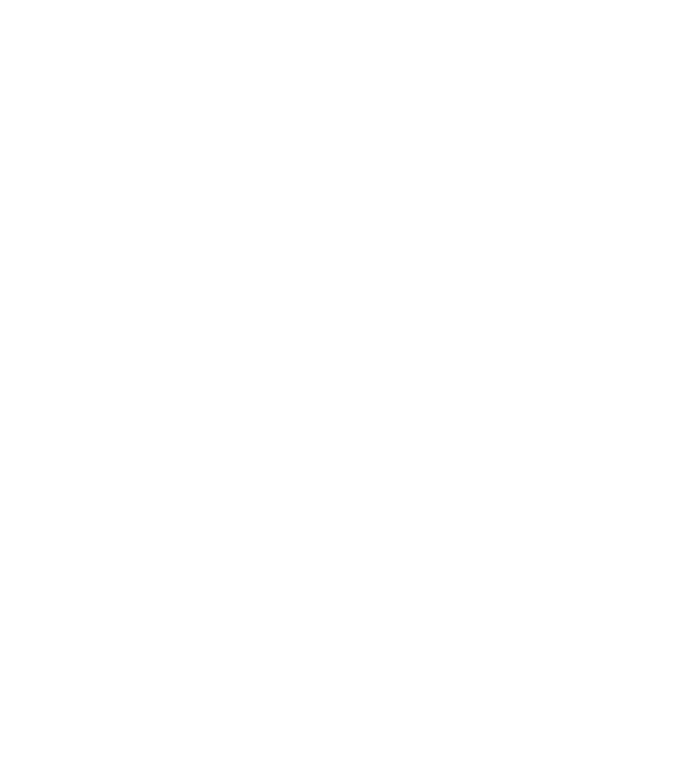
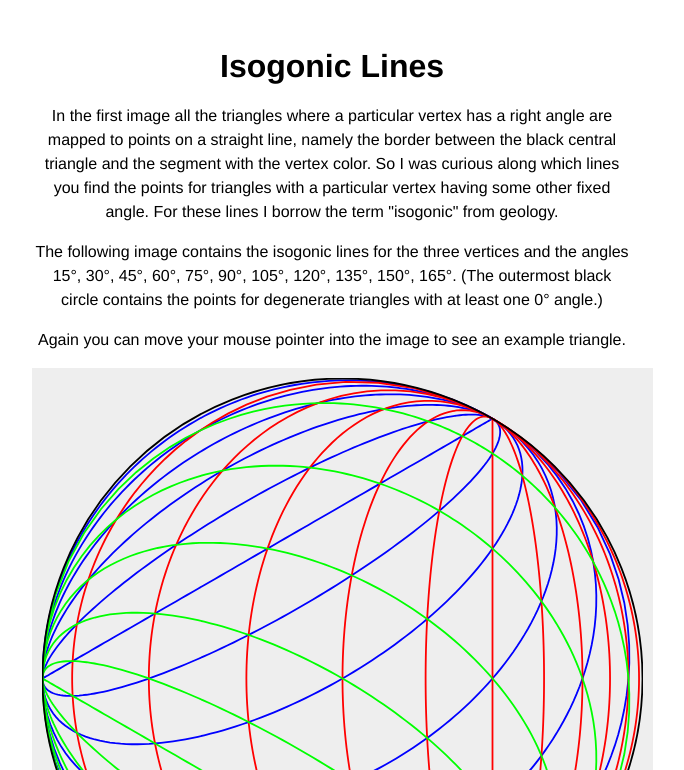
Before and after one commit to hcschuetz/acute-obtuse-triangles, a Preact app: page / in a window 1280 px wide. Shown: the part 1750-2520 px from the top of the page, without its empty margins (308-992 px from the left). Before the commit the page ends 1800 px from the top, so only its background shows below. Built offline with nearby package versions, Linux system fonts and the light colour scheme.

Commit message:
Added isogonic lines
Also tweaked some of the existing code
so that we can re-use the mouse handling
(to draw example triangles).

```diff
--- a/src/app.tsx
+++ b/src/app.tsx
@@ -1,5 +1,8 @@
 import { useEffect, useRef, useState } from 'preact/hooks'
+import type { TargetedEvent } from 'preact/compat';
+
 import './app.css';
+
 
 const n = 1e5;
 const size = 600;
@@ -77,7 +80,7 @@
   const [mouseTriangle, setMouseTriangle] = useState<[Point, Point, Point]>();
   const [angles, setAngles] = useState<[number, number, number]>();
   const [text, setText] = useState("");
-  function handleMouse(event: MouseEvent) {
+  function handleMouse(event: TargetedEvent<Element, MouseEvent>) {
     // TODO decompose this into several functions
 
     const t: Array<string | number> = ["Debug Output:"];
@@ -85,11 +88,8 @@
       setMouseTriangle(undefined);
       setAngles(undefined);
 
-      const canvas = canvasRef.current;
-      if (!canvas) return;
-
       // convert browser coordinates to our logical coordinates
-      const {left, top} = canvas.getBoundingClientRect();
+      const {left, top} = event.currentTarget.getBoundingClientRect();
       const {clientX, clientY} = event;
       const x = ((clientX - left - padding - dotSize/2) / size - .5);
       const y = ((clientY - top  - padding - dotSize/2) / size - .5);
@@ -163,6 +163,15 @@
     }
   }
 
+  const mousePosToTriangle = {
+    onMouseMove: handleMouse,
+    onMouseEnter: handleMouse,
+    onMouseLeave: () => {
+      setMouseTriangle(undefined);
+      setAngles(undefined);
+    },
+  };
+
   useEffect(() => {
     const canvas = canvasRef.current;
     if (!canvas) return;
@@ -226,13 +235,8 @@
         <div style={{display: "inline-block", width: size + dotSize + 2*padding}}>
           <canvas ref={canvasRef}
             width={size + dotSize} height={size + dotSize}
-            onMouseMove={handleMouse}
-            onMouseEnter={handleMouse}
-            onMouseLeave={() => {
-              setMouseTriangle(undefined);
-              setAngles(undefined);
-            }}
             style={{background: "#eee", padding}}
+            {...mousePosToTriangle}
           ></canvas>
           <div>
             {angleNames.map(obtuse => (
@@ -269,10 +273,76 @@
                 </span>
               </>)
             })}
+            {/* zero width space ensuring text height even without angles: */}
+            &#x200b;
           </div>
         </div>
       </div>
       {!false && <pre>{text}</pre>}
+      <div style={{maxWidth: "600px", margin: "0 auto"}}>
+        <h1>Isogonic Lines</h1>
+        <p>
+          In the first image all the triangles
+          where a particular vertex has a right angle
+          are mapped to points on a straight line,
+          namely the border between the black central triangle and
+          the segment with the vertex color.
+          So I was curious along which lines you find the points for triangles
+          with a particular vertex having some other fixed angle.
+          For these lines I borrow the term "isogonic" from geology.
+        </p>
+        <p>
+          The following image contains the isogonic lines
+          for the three vertices and the angles
+          15°, 30°, 45°, 60°, 75°, 90°, 105°, 120°, 135°, 150°, 165°.
+          (The outermost black circle contains the points for degenerate
+          triangles with at least one 0° angle.)
+        </p>
+        <p>
+          Again you can move your mouse pointer into the image
+          to see an example triangle.
+        </p>
+        <div style={{display: "inline-block", width: size + dotSize + 2*padding}}>
+          <svg width={size + dotSize} height={size + dotSize}
+            style={{background: "#eee", padding}}
+            {...mousePosToTriangle}
+          >
+            <g transform={`
+              translate(${dotSize/2}, ${dotSize/2})
+              scale(${(size)})
+              translate(.5, .5)
+            `}>
+              <g stroke="#00f">
+                <g id="isogons" stroke-width={.003} fill="none">
+                  {(() => {
+                    const A: Point = [1, 0];
+                    return Array.from({length: 13}, (_, i) => {
+                      const 𝛾2 = TAU/12 * i;
+                      const rest = TAU - 𝛾2;
+                      const B: Point = [Math.cos(𝛾2), Math.sin(𝛾2)];
+                      return (
+                        <polyline points={
+                          Array.from({length: 121}, (_, j) => {
+                            const 𝛽2 = -rest/120 * j;
+                            const C: Point = [Math.cos(𝛽2), Math.sin(𝛽2)];
+                            return getTriangleData([A, B, C])?.xy ?? [];
+                          }).flat().join(" ")
+                        }/>
+                      )
+                    })
+                  })()}
+                </g>
+              </g>
+              <g stroke="#f00" transform="rotate(+120)"><use href="#isogons"/></g>
+              <g stroke="#0f0" transform="rotate(-120)"><use href="#isogons"/></g>
+              <circle r={.5} stroke-width={.003} stroke="#000" fill="none"/>
+            </g>
+          </svg>
+          <div>
+            ###
+          </div>
+        </div>
+      </div>
     </>
   )
 }
```
